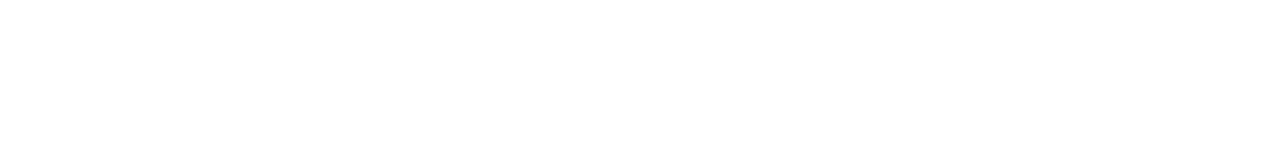
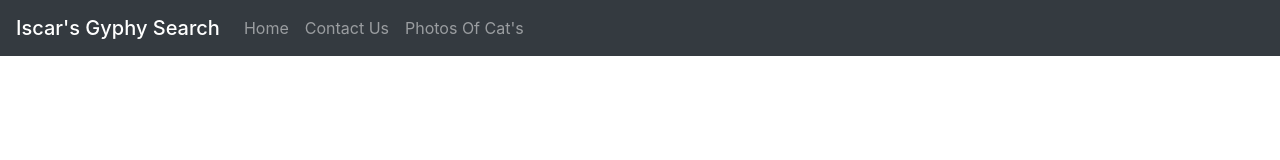
Before and after one commit to IscarjoCode/Gyphy_Project, a plain HTML site: page index.html in a window 1280 px wide. Drawn offline with nearby package versions, Linux system fonts and the light colour scheme.

Commit message:
Added NavBar And Sass

```diff
--- a/index.html
+++ b/index.html
@@ -10,6 +10,19 @@
 
 
 <body>
+
+
+    <nav class="navbar navbar-expand-sm  navbar-dark bg-dark fixed-top">
+       <a href="#" class="navbar-brand mb-0 h1">Iscar's Gyphy Search</a> <ul class="navbar-nav  text-right">
+            <li class="nav-item"></li>
+            <li class="nav-item"> <a class="nav-link" href="Index.html">Home</a> </li>
+            <li class="nav-item"> <a class="nav-link" href="#">Contact Us</a> </li>
+            <li class="nav-item"> <a class="nav-link" href="#"> Photos Of Cat's</a></li>
+        </ul>
+    </nav>
+
+
+
     <script src="https://code.jquery.com/jquery-3.5.1.slim.min.js" integrity="sha384-DfXdz2htPH0lsSSs5nCTpuj/zy4C+OGpamoFVy38MVBnE+IbbVYUew+OrCXaRkfj" crossorigin="anonymous"></script>
     <script src="https://cdn.jsdelivr.net/npm/popper.js@1.16.1/dist/umd/popper.min.js" integrity="sha384-9/reFTGAW83EW2RDu2S0VKaIzap3H66lZH81PoYlFhbGU+6BZp6G7niu735Sk7lN" crossorigin="anonymous"></script>
     <script src="https://stackpath.bootstrapcdn.com/bootstrap/4.5.2/js/bootstrap.min.js" integrity="sha384-B4gt1jrGC7Jh4AgTPSdUtOBvfO8shuf57BaghqFfPlYxofvL8/KUEfYiJOMMV+rV" crossorigin="anonymous"></script>
```
Also changed, not shown: scss/styles.scss (added).
